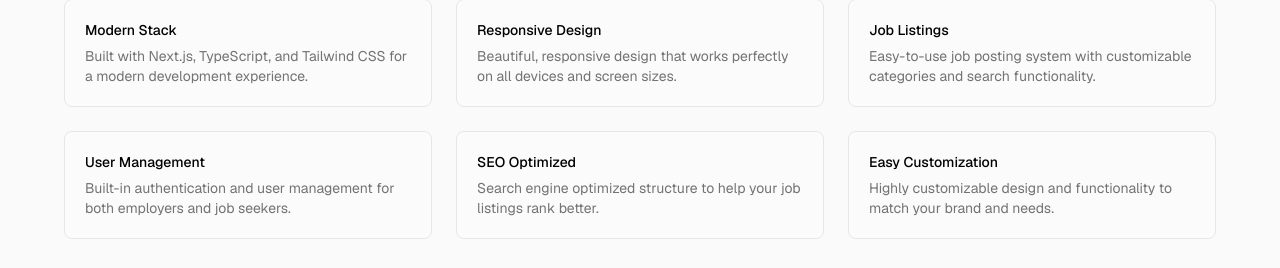
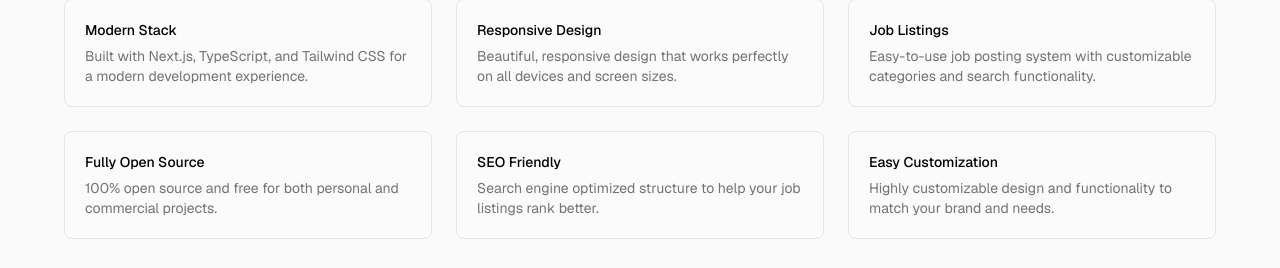
Before and after one commit to craftyme/bordful-marketing, a Next.js app: page / in a window 1280 px wide. Shown: the part 2103-2371 px from the top of the page. Built offline with nearby package versions, Linux system fonts and the light colour scheme.

Commit message:
Update features.tsx

```diff
--- a/components/features.tsx
+++ b/components/features.tsx
@@ -23,12 +23,12 @@ const features = [
       "Easy-to-use job posting system with customizable categories and search functionality.",
   },
   {
-    title: "User Management",
+    title: "Fully Open Source",
     description:
-      "Built-in authentication and user management for both employers and job seekers.",
+      "100% open source and free for both personal and commercial projects.",
   },
   {
-    title: "SEO Optimized",
+    title: "SEO Friendly",
     description:
       "Search engine optimized structure to help your job listings rank better.",
   },
```
